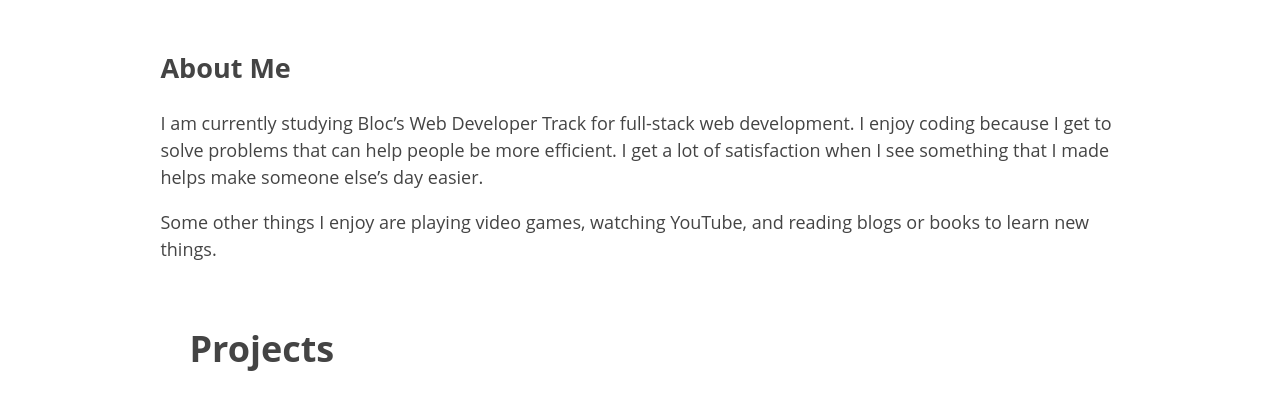
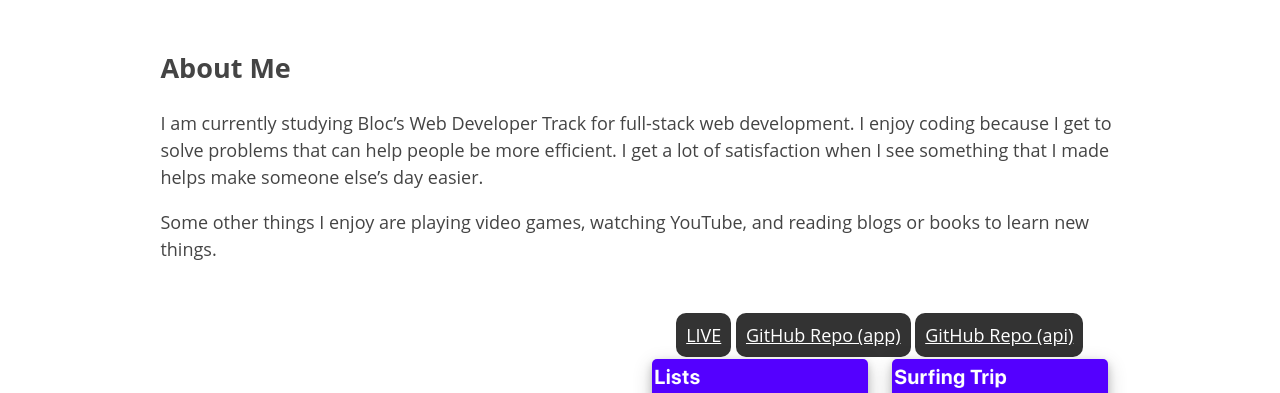
Before and after one commit to codylee02/portfolio, a plain HTML site: page index.html in a window 1280 px wide. Shown: the part 536-929 px from the top of the page. Drawn offline with Linux system fonts and the light colour scheme.

Commit message:
updated css

```diff
--- a/index.html
+++ b/index.html
@@ -48,9 +48,9 @@
           and reading blogs or books to learn new things.
         </p>
       </section>
-      <h1 id="projects-title">Projects</h1>
       <section class="projects" id="project">
         <div class="text-column">
+          <h1>Projects</h1>
           <h2>PAKD</h2>
           <p>
             A full-stack app that allows users to create templates and import
--- a/main.css
+++ b/main.css
@@ -1,5 +1,5 @@
 * {
-    box-sizing:border-box;
+  box-sizing: border-box;
 }
 
 body {
@@ -10,7 +10,8 @@ body {
   line-height: 1.5;
 }
 
-nav, footer {
+nav,
+footer {
   padding: 1%, 0;
   background-color: #333;
 }
@@ -113,15 +114,6 @@ address {
   align-items: center;
 }
 
-#projects-title {
-    width: 92%;
-    text-align: left;
-    margin-left: auto;
-    margin-right: auto;
-    margin: 0;
-    padding: 2%;
-}
-
 @media only screen and (min-width: 768px) {
   body {
     max-width: 80%;
@@ -178,15 +170,6 @@ address {
     max-width: 1000px;
   }
 
-    #projects-title {
-        margin-left: auto;
-        margin-right: auto;
-        display: flex;
-        flex-direction: row;
-        align-items: center;
-        max-width: 1000px;
-    }
-
   .text-column {
     max-width: 50%;
   }
```
Lines whose indentation alone changed are shown as unchanged.
